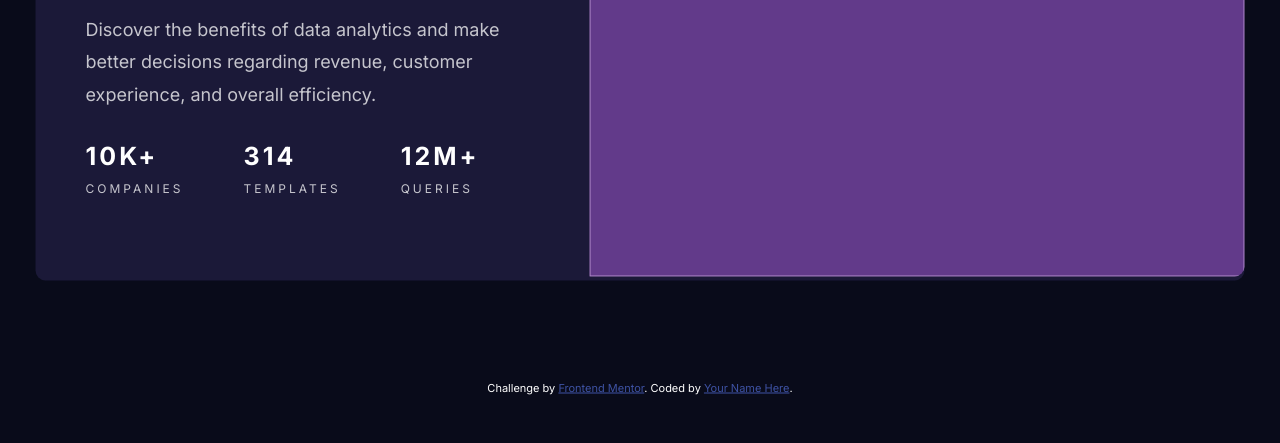
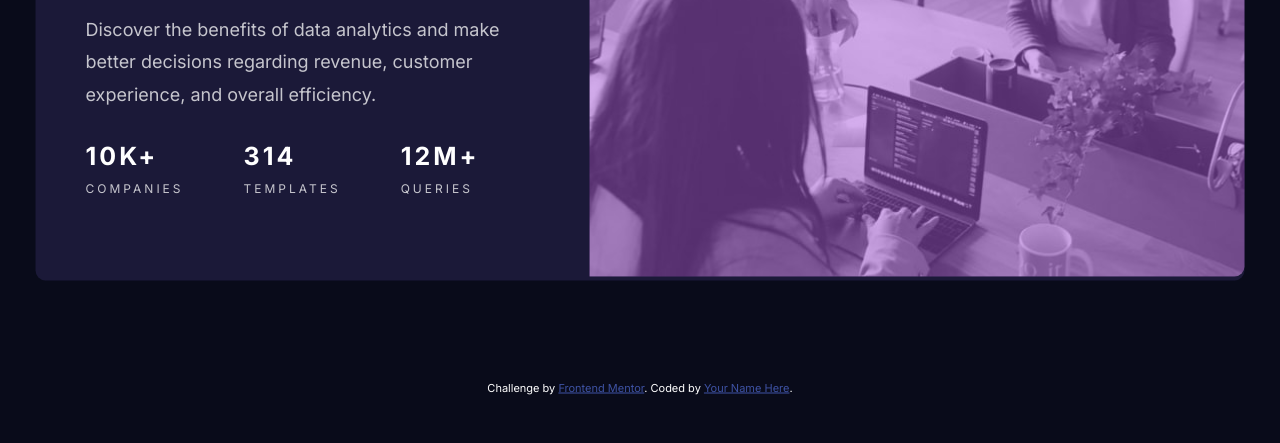
Before and after one commit to Aarusshh/Stats-preview-card, a plain HTML site: page index.html in a window 1280 px wide. Shown: the part 357-800 px from the top of the page. Drawn offline with Linux system fonts and the light colour scheme; the site is published under a folder, as on GitHub Pages, so addresses that start at the root find nothing.

Commit message:
Update index.html

```diff
--- a/index.html
+++ b/index.html
@@ -23,7 +23,7 @@
     <div class="wrk-img">
       <div class="overlay"></div>
       <div class="img-main">
-      <img src="/images/image-header-mobile.jpg " alt="">
+      <img src="images/image-header-mobile.jpg " alt="">
     </div>
     </div>
 
```
